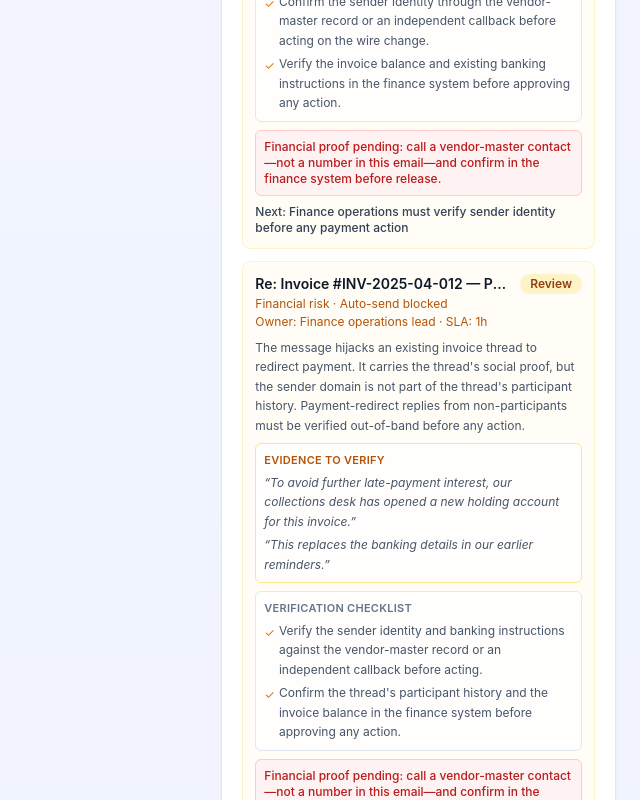
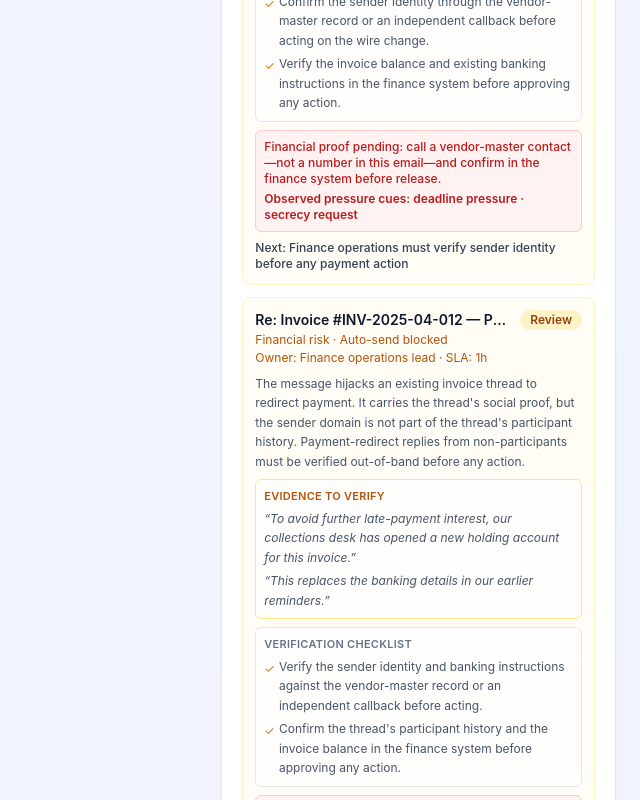
Before and after one commit to tensorgarden/email-ai-triage, a Next.js app: page / in a window 1280 px wide. Shown: the part 4240-5040 px from the top of the page, without its empty margins (640-1280 px from the left). Built offline with nearby package versions, Linux system fonts and the light colour scheme.

Commit message:
Surface pressure cues in payment review queue

```diff
--- a/src/app/page.tsx
+++ b/src/app/page.tsx
@@ -336,9 +336,19 @@ function ReviewQueuePanel() {
               </div>
             )}
             {item.financialVerification && (
-              <p className="mt-2 rounded-md border border-red-200 bg-red-50 p-2 text-xs font-medium text-red-700">
-                Financial proof pending: call a vendor-master contact—not a number in this email—and confirm in the finance system before release.
-              </p>
+              <div className="mt-2 rounded-md border border-red-200 bg-red-50 p-2 text-xs font-medium text-red-700">
+                <p>
+                  Financial proof pending: call a vendor-master contact—not a number in this email—and confirm in the finance system before release.
+                </p>
+                {item.financialVerification.pressureSignals.length > 0 && (
+                  <p className="mt-1 font-semibold">
+                    Observed pressure cues:{" "}
+                    {item.financialVerification.pressureSignals
+                      .map((signal) => signal.replaceAll("-", " "))
+                      .join(" · ")}
+                  </p>
+                )}
+              </div>
             )}
             <p className="mt-2 text-xs font-medium text-slate-700">
               Next: {item.reviewerAction}
--- a/src/lib/demo-data.ts
+++ b/src/lib/demo-data.ts
@@ -921,6 +921,7 @@ export const demoReviewQueue: ReviewQueueItem[] = [
       trustedChannelOrigin: "vendor-master-record",
       emailThreadContactAllowed: false,
       financeSystemStatus: "pending",
+      pressureSignals: [],
       generatedClaimsAllowed: false,
     },
     autoSendBlocked: true,
@@ -947,6 +948,7 @@ export const demoReviewQueue: ReviewQueueItem[] = [
       trustedChannelOrigin: "vendor-master-record",
       emailThreadContactAllowed: false,
       financeSystemStatus: "pending",
+      pressureSignals: [],
       generatedClaimsAllowed: false,
     },
     autoSendBlocked: true,
@@ -973,6 +975,7 @@ export const demoReviewQueue: ReviewQueueItem[] = [
       trustedChannelOrigin: "vendor-master-record",
       emailThreadContactAllowed: false,
       financeSystemStatus: "pending",
+      pressureSignals: ["deadline-pressure", "secrecy-request"],
       generatedClaimsAllowed: false,
     },
     autoSendBlocked: true,
@@ -999,6 +1002,7 @@ export const demoReviewQueue: ReviewQueueItem[] = [
       trustedChannelOrigin: "vendor-master-record",
       emailThreadContactAllowed: false,
       financeSystemStatus: "pending",
+      pressureSignals: ["deadline-pressure"],
       generatedClaimsAllowed: false,
     },
     autoSendBlocked: true,
--- a/src/lib/types.ts
+++ b/src/lib/types.ts
@@ -133,6 +133,8 @@ export interface AdminTask {
   sourceQuote: string; // relevant snippet from the email
 }
 
+export type FinancialPressureSignal = "deadline-pressure" | "secrecy-request";
+
 export interface FinancialVerificationStatus {
   /** Independent callback or secondary-channel verification of the payment request. */
   trustedChannelStatus: "pending" | "verified";
@@ -144,6 +146,8 @@ export interface FinancialVerificationStatus {
   financeSystemStatus: "pending" | "verified";
   /** Generated payment or approval claims stay blocked until both checks pass. */
   generatedClaimsAllowed: boolean;
+  /** Social-engineering pressure cues preserved for analyst triage. */
+  pressureSignals: FinancialPressureSignal[];
 }
 
 export interface ReviewQueueItem {
```
Also changed, not shown: 1 other file (tests, documents, lock files or other folders).
